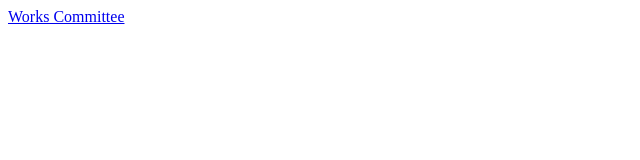
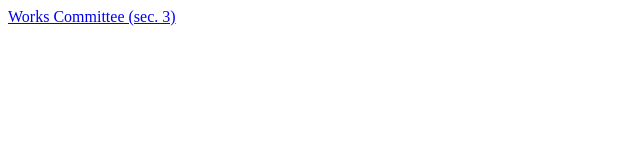
Before and after one commit to y-isha30/law-notes, a plain HTML site: page Industrial_Law.html in a window 1280 px wide. Shown: the full height of the page, 0-640 px from the left. Drawn offline with Linux system fonts and the light colour scheme.

Commit message:
16/11/2020

```diff
--- a/Industrial_Law.html
+++ b/Industrial_Law.html
@@ -1,7 +1,7 @@
 <html>
     <head></head>
     <body>
-      <a href="./Works_Committee.html">Works Committee</a>
+      <a href="./Works_Committee_(Sec. 3).html">Works Committee (sec. 3)</a>
 
     </body>
 </html>
```
Also changed, not shown: Works_Committee_(Sec. 3).html (renamed from Works_Committee.html).
